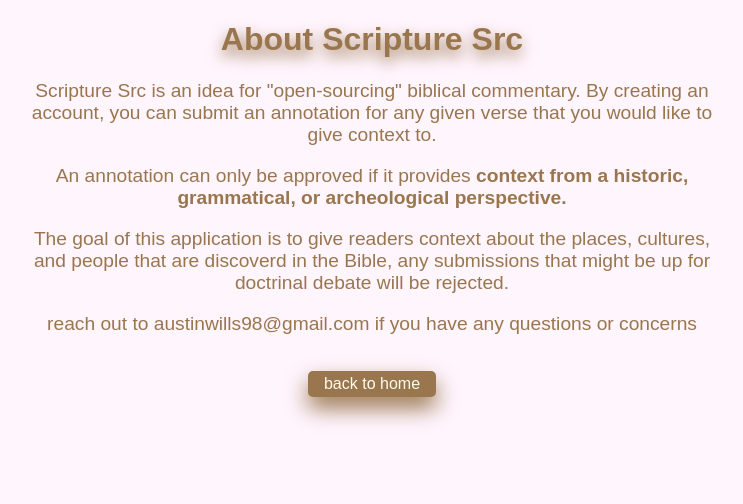
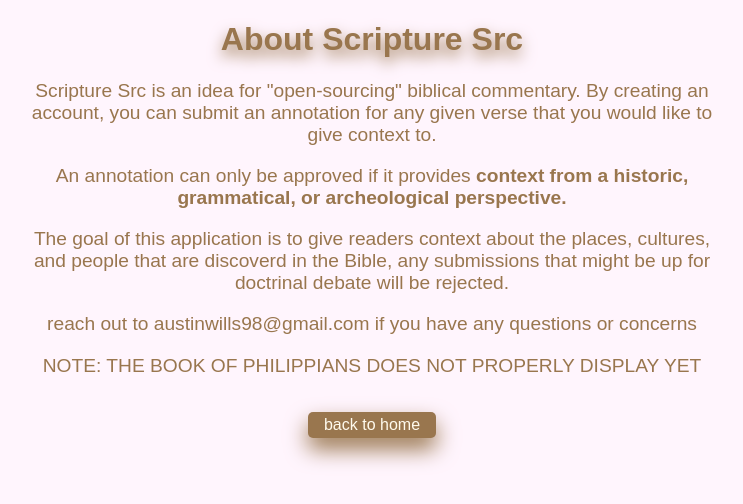
Before and after one commit to awi11s/scripsrc-client, a React (Create React App) app: page /about in a window 1280 px wide. Shown: the top 504 px of the page, without its empty margins (268-1011 px from the left). Built offline with nearby package versions, Linux system fonts and the light colour scheme; a web font is replaced by a local one.

Commit message:
addition to about page

```diff
--- a/src/pages/About.js
+++ b/src/pages/About.js
@@ -13,6 +13,7 @@ export const About = () => {
                 any submissions that might be up for doctrinal debate will be rejected.
             </p>
             <p>reach out to austinwills98@gmail.com if you have any questions or concerns</p>
+            <p>NOTE: THE BOOK OF PHILIPPIANS DOES NOT PROPERLY DISPLAY YET</p>
             <button style={BUTTON_STYLES}><Link style={LINK_STYLES} to="/">back to home</Link></button>
         </div>
     )
--- a/src/pages/Home.js
+++ b/src/pages/Home.js
@@ -18,7 +18,10 @@ export const Home = () => {
             <MainGraphic />
             <h1>scripture src</h1>
             {user ?
+                <>
                 <button style={BUTTON_STYLES} onClick={onLogout}>logout</button>
+                <button style={BUTTON_STYLES}><Link to='/about' style={LINK_STYLES}>about</Link></button>
+                </>
                 :
                 <>
                 <button style={BUTTON_STYLES}><Link to='/register' style={LINK_STYLES}>sign up</Link></button>
```
